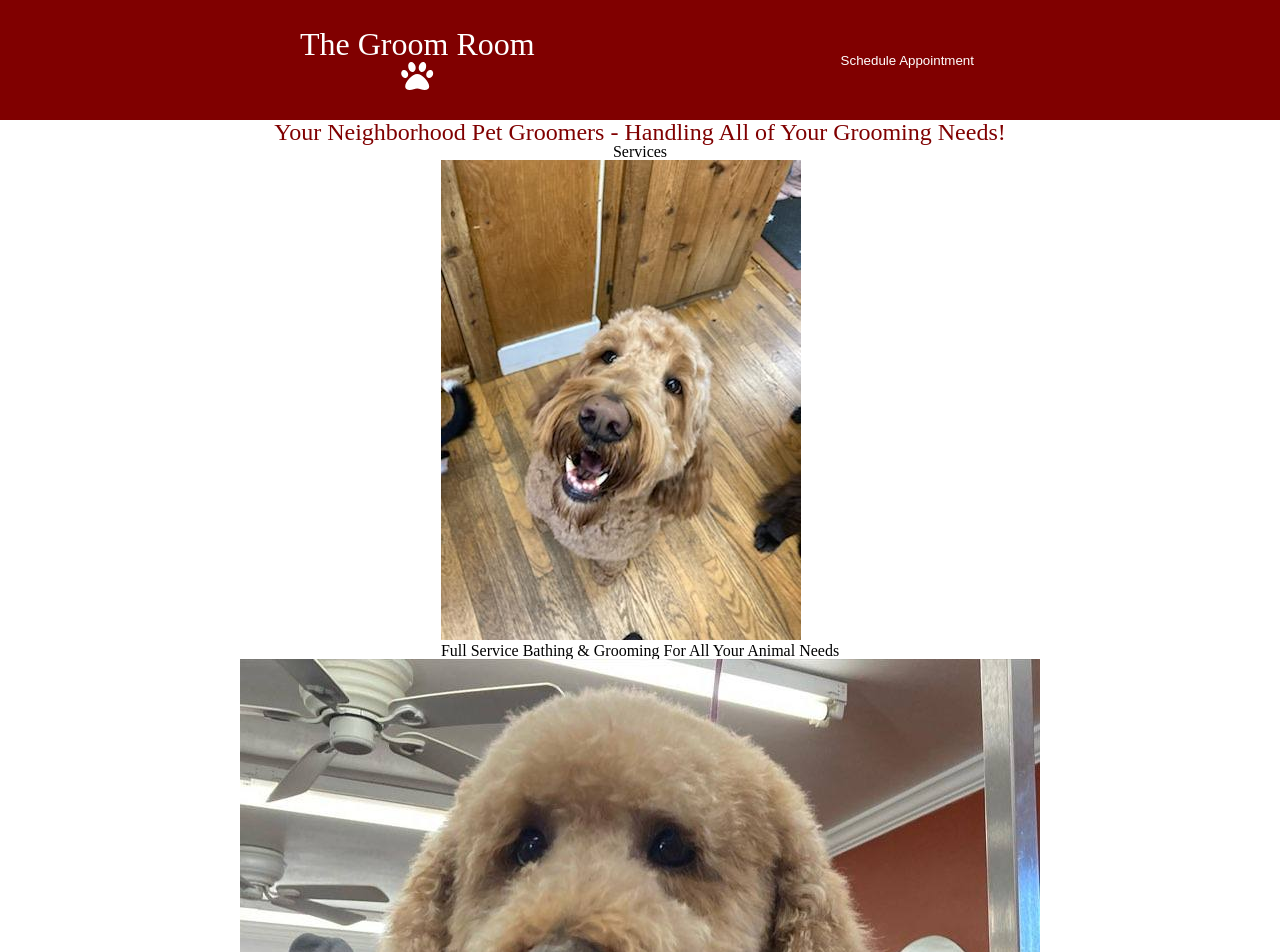
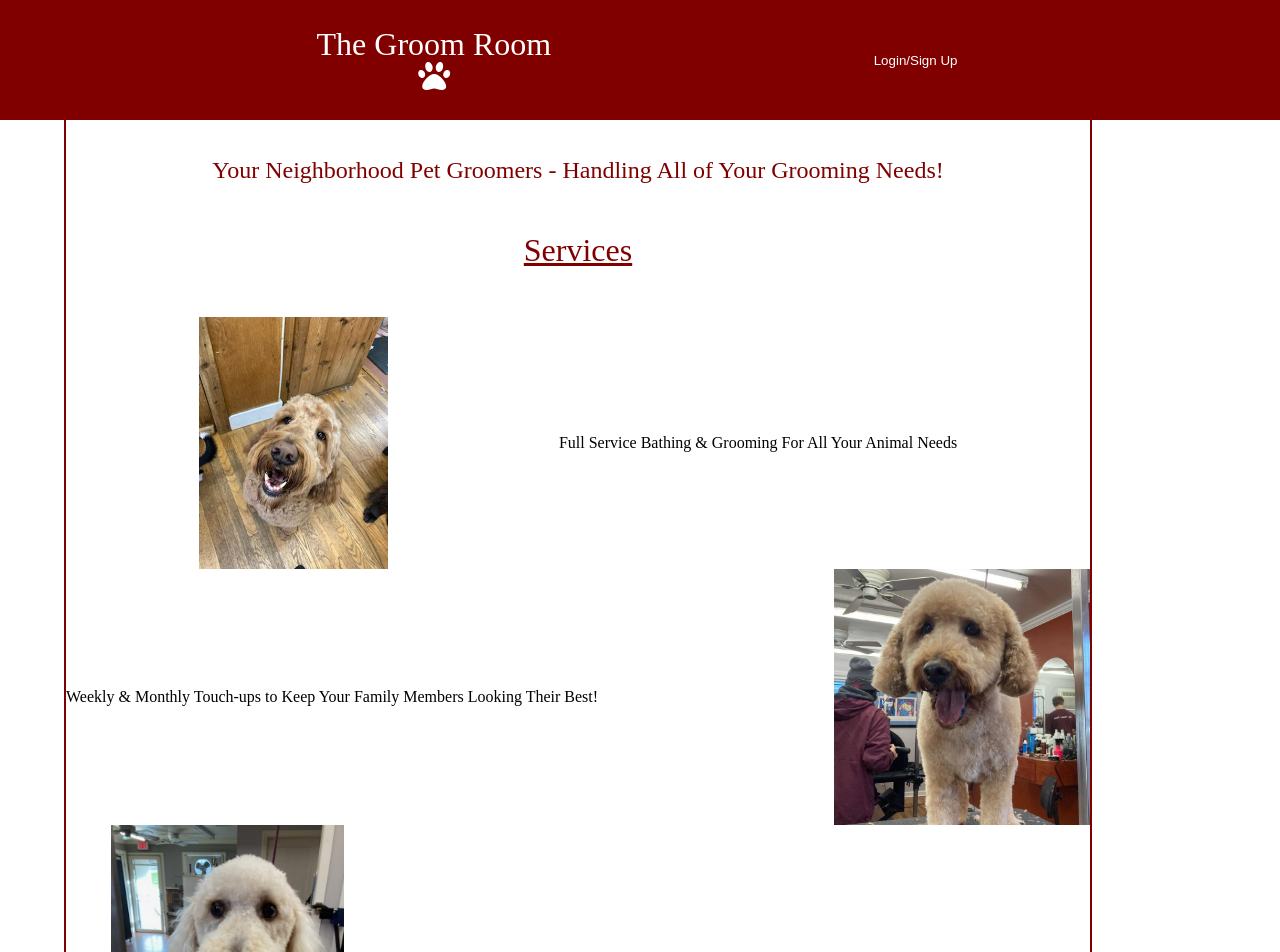
Before and after one commit to Ledan-bot/groom-room, a React app: page / in a window 1280 px wide. Shown: the top 952 px of the page. Built offline with nearby package versions, Linux system fonts and the light colour scheme.

Commit message:
Updated HomePage

```diff
--- a/src/components/header/Header.tsx
+++ b/src/components/header/Header.tsx
@@ -13,7 +13,7 @@ const  Header: React.FC = () => {
             <FaPaw />
           </IconContext.Provider>
         </div>
-        <button className="header-btn">Schedule Appointment</button>
+        <button className="header-btn">Login/Sign Up</button>
       </header>
     </>
   )
--- a/src/pages/HomePage/HomePage.css
+++ b/src/pages/HomePage/HomePage.css
@@ -1,10 +1,43 @@
 .main-title {
   color: maroon;
   font-size: x-large;
+  padding-bottom: 5%;
 }
 
 .main-container {
   display: flex;
   flex-direction: column;
   align-items: center;
+  border-left: 2px solid maroon;
+  border-right: 2px solid maroon;
+  margin-left: 5%;
+  margin-right: 5%;
+  width: 80%;
+  padding-top: 3%;
 }
+
+.services-title {
+  color: maroon;
+  font-size: xx-large;
+  padding-bottom: 5%;
+  text-decoration: underline;
+}
+
+.sub-main-container {
+  display: flex;
+  flex-direction: row;
+  align-items: center;
+  justify-content: space-between;
+}
+
+.sub-main-container-reverse {
+  display: flex;
+  flex-direction: row-reverse;
+  align-items: center;
+  justify-content: space-between;
+}
+
+.img-homepage {
+  width: 25%;
+  height: 35%;
+}
--- a/src/pages/HomePage/HomePage.tsx
+++ b/src/pages/HomePage/HomePage.tsx
@@ -10,12 +10,16 @@ const HomePage: React.FC = () => {
         <h1 className="main-title">Your Neighborhood Pet Groomers - Handling All of Your Grooming Needs!</h1>
         <h2 className="services-title">Services</h2>
         <section className="sub-main-container">
-          <img src="/assets/finalcut.jpg" alt="dog image"></img>
-          <h3>Full Service Bathing 	&#38; Grooming For All Your Animal Needs</h3>
+          <img src="/assets/finalcut.jpg" alt="dog image" className="img-homepage" ></img>
+          <h3>Full Service Bathing	&#38; Grooming For All Your Animal Needs</h3>
+        </section>
+        <section className="sub-main-container-reverse">
+          <img src="/assets/fuzz.jpg" alt="dog image" className="img-homepage" ></img>
+          <h3>Weekly &#38; Monthly Touch-ups to Keep Your Family Members Looking Their Best!</h3>
         </section>
         <section className="sub-main-container">
-          <img src="/assets/fuzz.jpg"></img>
-          <h3>Weekly &#38; Touch-ups to Keep Your Family Members Looking Their Best!</h3>
+          <img src="/assets/headlights.jpg" alt="dog image" className="img-homepage"></img>
+          <h3>Grooming is Essential to Keeping your Pet Healthy!</h3>
         </section>
       </main>
     </>
```
Also changed, not shown: 2 other files (tests, documents, lock files or other folders).
